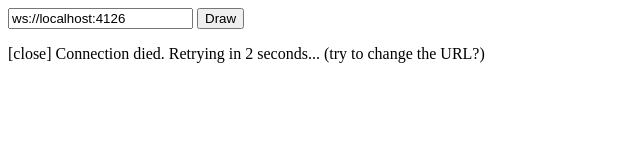
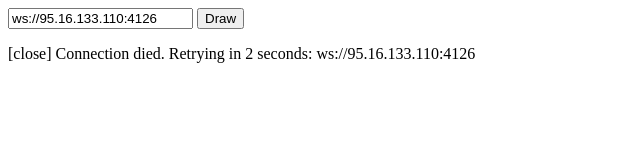
Before and after one commit to davidlao27/Drawe-Client, a plain HTML site: page index.html in a window 1280 px wide. Shown: the full height of the page, 0-640 px from the left. Drawn offline with Linux system fonts and the light colour scheme.

Commit message:
1.1.0f
May have fixed it.
+ now you see what IP it reconnects to.

```diff
--- a/app.js
+++ b/app.js
@@ -52,7 +52,7 @@ function initSock() {
     } else {
       // e.g. server process killed or network down
       // event.code is usually 1006 in this case
-      log('[close] Connection died. Retrying in 2 seconds... (try to change the URL?)');
+      log('[close] Connection died. Retrying in 2 seconds: ' + serverurl);
       surl.style.position = "relative";
       surl.style.visibility = "visible";
 
--- a/index.html
+++ b/index.html
@@ -9,7 +9,7 @@
 </head>
 
 <body ontouchstart="countTouches(event)" ontouchend="countTouches(event)">
-    <input type="text" id="serverurl" value="ws://localhost:4126"></input>
+    <input type="text" id="serverurl" value="ws://95.16.133.110:4126"></input>
     <button onclick="toggleDraw();">Draw</button>
     <p id="status">[nothing to see yet]</p>
     <script src="app.js"></script>
```
